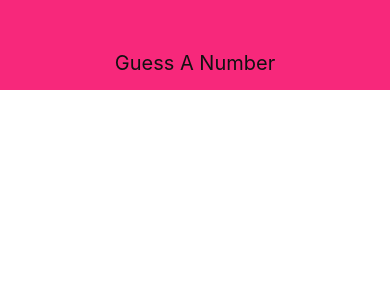
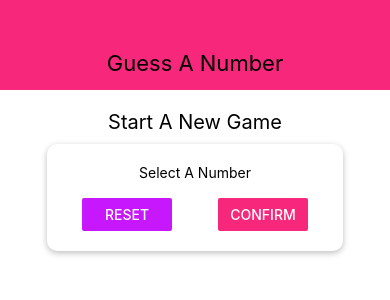
Before and after one commit to Mohamedghaly140/Guess-A-Number-App, a React Native app: screen / in a window 390 px wide. Shown: the top 300 px of the page. Built offline with nearby package versions, Linux system fonts and the light colour scheme.

Commit message:
creating card component and screen game

```diff
--- a/App.js
+++ b/App.js
@@ -2,11 +2,13 @@ import React from 'react';
 import { StyleSheet, Text, View } from 'react-native';
 
 import Header from './components/Header';
+import StartGameScreen from './screens/StartGameScreen';
 
 export default function App() {
   return (
     <View style={styles.screen}>
       <Header title='Guess A Number' />
+      <StartGameScreen />
     </View>
   );
 }
--- /dev/null
+++ b/components/Card.js
@@ -0,0 +1,23 @@
+import React from 'react';
+import { StyleSheet, View } from 'react-native';
+
+const Card = props => {
+  return (
+    <View style={{ ...styles.card, ...props.style }}>{props.children}</View>
+  );
+};
+
+const styles = StyleSheet.create({
+  card: {
+    shadowColor: 'black',
+    shadowOffset: { width: 0, height: 2 },
+    shadowRadius: 6,
+    shadowOpacity: 0.26,
+    elevation: 8, // For Andorid Platform
+    backgroundColor: '#fff',
+    padding: 20,
+    borderRadius: 10,
+  },
+});
+
+export default Card;
--- a/components/Header.js
+++ b/components/Header.js
@@ -1,5 +1,7 @@
 import React from 'react';
 import { StyleSheet, View, Text} from 'react-native';
+
+import Colors from '../constants/Colors';
 
 const Header = props => {
   return (
@@ -14,13 +16,13 @@ const styles = StyleSheet.create({
     width: '100%',
     height: 90,
     paddingTop: 36,
-    backgroundColor: '#f7287b',
+    backgroundColor: Colors.primary,
     justifyContent: 'center',
     alignItems: 'center'
   },
   headerTitle: {
-    color: '#111',
-    fontSize: 20,
+    color: '#000',
+    fontSize: 22,
   }
 });
 
--- /dev/null
+++ b/constants/Colors.js
@@ -0,0 +1,4 @@
+export default {
+  primary: '#f7287b',
+  accent: '#c717fc'
+};
--- /dev/null
+++ b/screens/StartGameScreen.js
@@ -0,0 +1,53 @@
+import React from 'react';
+import { StyleSheet, View, Text, TextInput, Button } from 'react-native';
+
+import Card from '../components/Card';
+import Colors from '../constants/Colors';
+
+const StartGameScreen = props => {
+  return (
+    <View style={styles.screen}>
+      <Text style={styles.title}>Start A New Game</Text>
+      <Card style={styles.inputContainer}>
+        <Text>Select A Number</Text>
+        <TextInput />
+        <View style={styles.buttons}>
+          <View style={styles.btn}>
+            <Button title="Reset" color={Colors.accent} onPress={() => {}} />
+          </View>
+          <View style={styles.btn}>
+            <Button title="Confirm" color={Colors.primary} onPress={() => {}} />
+          </View>
+        </View>
+      </Card>
+    </View>
+  );
+};
+
+const styles = StyleSheet.create({
+  screen: {
+    flex: 1,
+    padding: 10,
+    alignItems: 'center',
+  },
+  title: {
+    fontSize: 20,
+    marginVertical: 10,
+  },
+  inputContainer: {
+    width: 300,
+    maxWidth: '80%',
+    alignItems: 'center',
+  },
+  buttons: {
+    width: '100%',
+    flexDirection: 'row',
+    justifyContent: 'space-between',
+    paddingHorizontal: 15,
+  },
+  btn: {
+    width: 90
+  }
+});
+
+export default StartGameScreen;
```
